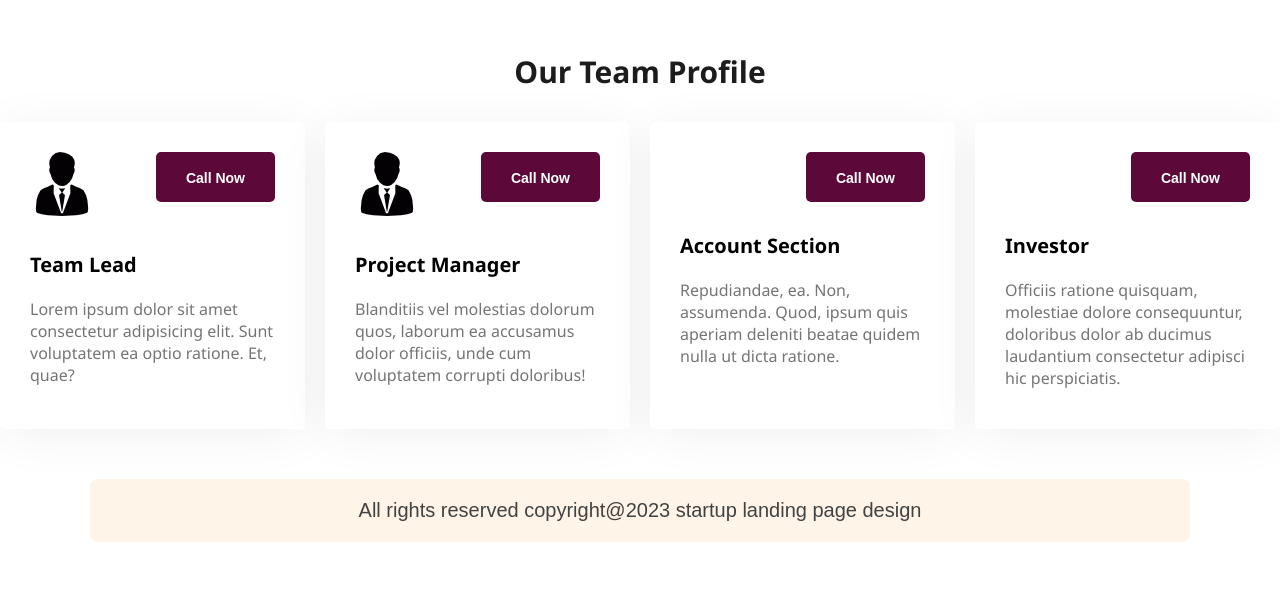
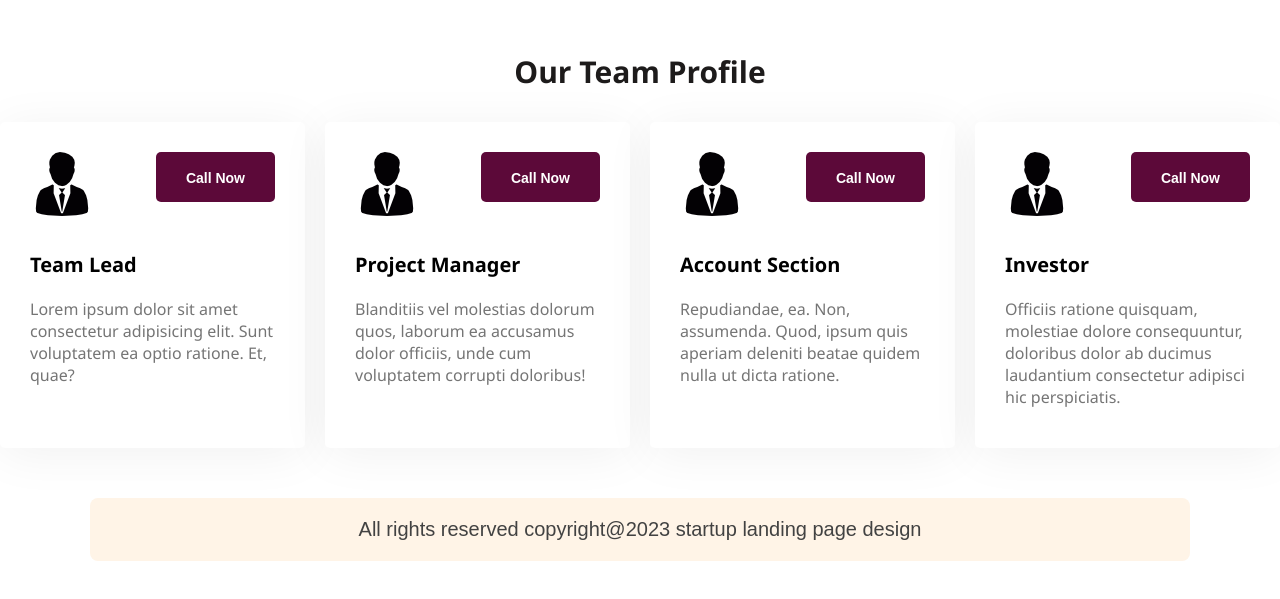
Before and after one commit to jobayermannan/Assignment-2, a plain HTML site: page index.html in a window 1280 px wide. Shown: the part 3804-4403 px from the top of the page. Drawn offline with Linux system fonts and the light colour scheme.

```diff
--- a/index.html
+++ b/index.html
@@ -276,7 +276,7 @@
         <div class="skill">
           <div class="button">
             <div>
-              <img src="images/man-in-suit-and-tie (3).png" alt="" />
+              <img src="img file/pic/man-in-suit-and-tie (3).png" alt="" />
             </div>
             <div><button class="botn">Call Now</button></div>
           </div>
@@ -289,7 +289,7 @@
         <div class="skill">
           <div class="button">
             <div>
-              <img src="images/man-in-suit-and-tie (3).png" alt="" />
+              <img src="img file/pic/man-in-suit-and-tie (3).png" alt="" />
             </div>
             <div><button class="botn">Call Now</button></div>
           </div>
```
